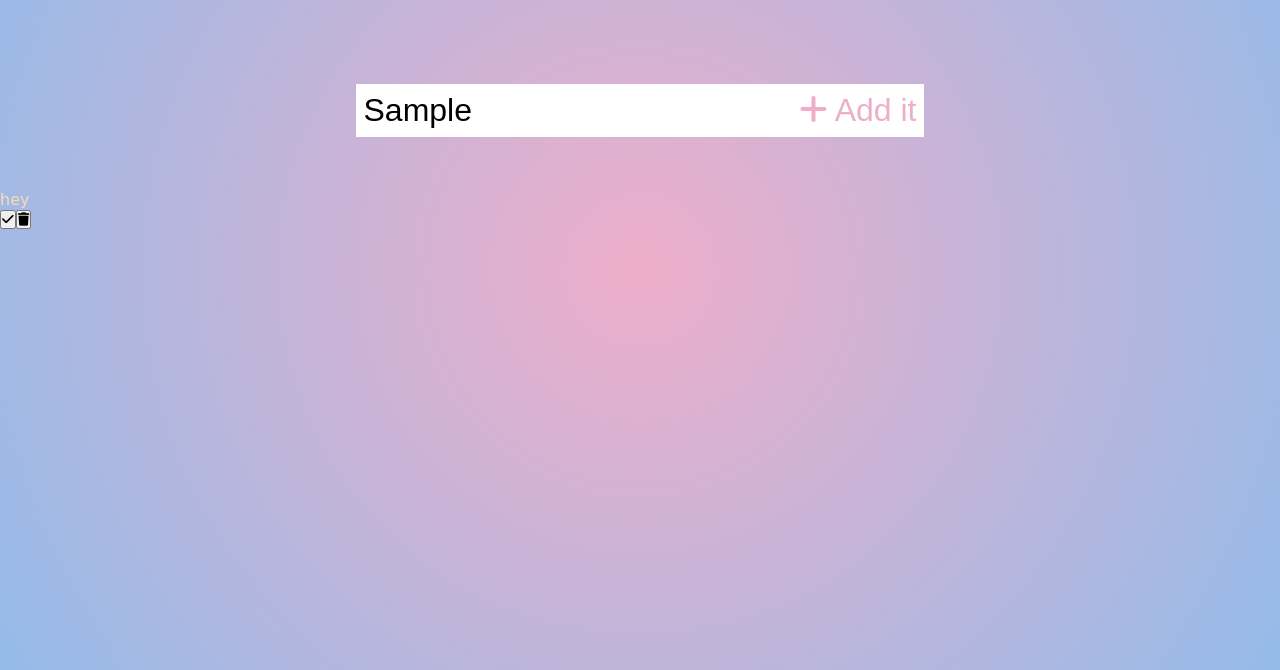
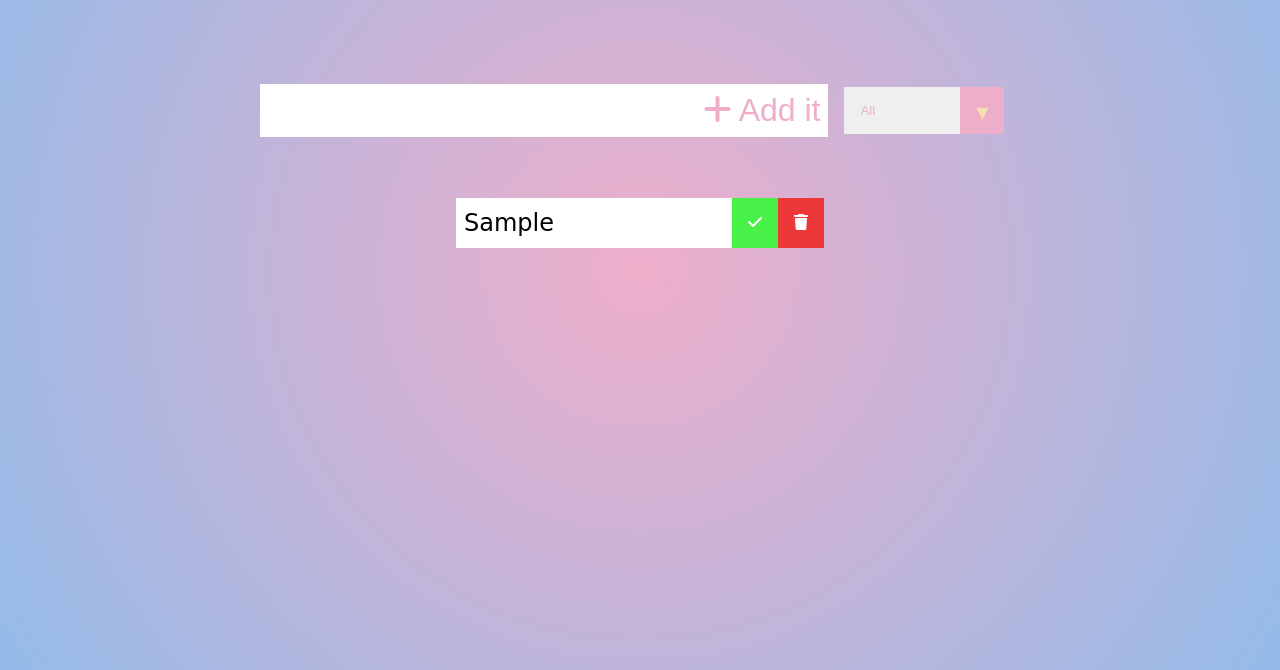
Before and after one commit to razvanr91/Basic-Todo-List, a plain HTML site: page index.html in a window 1280 px wide. Both pictures are taken after typing "Sample" into the empty fields and a click on the button "Add it". Shown: the part 130-800 px from the top of the page. Drawn offline with Linux system fonts and the light colour scheme; a web font is replaced by a local one.

Commit message:
Add local storage and filter options

```diff
--- a/app.js
+++ b/app.js
@@ -2,26 +2,139 @@
 const todoInput = document.querySelector(".todo-input");
 const todoButton = document.querySelector(".todo-button");
 const todoList = document.querySelector(".todo-list");
+const filterOption = document.querySelector(".filter-todo");
 
 //Event Listeners
+document.addEventListener('DOMContentLoaded', getTodos);
 todoButton.addEventListener('click', addTodo);
+todoList.addEventListener('click', deleteCheck);
+filterOption.addEventListener('click', filterTodos);
 
 //Functions
 function addTodo(e) {
     e.preventDefault();
+    //Check if input is empty
+    if (!(todoInput.value === '')) {
+        //Todo Div
+        const todoDiv = document.createElement('div');
+        todoDiv.classList.add('todo');
+        //Create li
+        const newTodo = document.createElement('li');
+        newTodo.classList.add('todo-item');
+        todoDiv.appendChild(newTodo);
+        newTodo.innerText= todoInput.value;
+        //Add Todo To Local Storage
+        saveLocalTodos(todoInput.value);
+        //Done button
+        const doneButton = document.createElement('button');
+        doneButton.classList.add("done-button");
+        doneButton.innerHTML = '<i class="fas fa-check"></i>';
+        todoDiv.appendChild(doneButton);
+        //Delete button
+        const deleteTodo = document.createElement('button');
+        deleteTodo.classList.add("delete-button");
+        deleteTodo.innerHTML= '<i class="fas fa-trash"></i>'
+        todoDiv.appendChild(deleteTodo);
+        todoList.appendChild(todoDiv);
+        //Clear Todo Input Value
+        todoInput.value = "";
+    } else {
+        alert('You need to write something...');
+    }
+}
+
+function deleteCheck(e) {
+    const item = e.target;
+    //Delete Todo
+    if(item.classList[0] === "delete-button") {
+        //Animation
+        item.parentElement.classList.add('fall');
+        removeLocalTodos(item.parentElement);
+        todoList.addEventListener('transitionend', () => {
+            item.parentElement.remove();
+        });
+    }
+
+    //Do Todo
+    if(item.classList[0] === "done-button") {
+        item.parentElement.classList.toggle('completed');
+    }
+}
+
+function filterTodos(e) {
+    const todos = todoList.childNodes;
+    todos.forEach(todo => {
+        switch(filterOption.value) {
+            case 'all':
+                todo.style.display = "flex";
+                break;
+            case 'done':
+                if(todo.classList.contains('completed')) {
+                    todo.style.display = "flex";
+                } else {
+                    todo.style.display = "none";
+                }
+                break;
+            case 'undone':
+                if(!todo.classList.contains('completed')) {
+                    todo.style.display = "flex";
+                } else {
+                    todo.style.display = "none";
+                }
+                break;
+        }
+    });
+}
+
+function saveLocalTodos(todo) {
+    let todos;
+    if(localStorage.getItem('todos') === null) {
+        todos = [];
+    } else {
+        todos = JSON.parse(localStorage.getItem('todos'));
+    }
+    todos.push(todo);
+    localStorage.setItem('todos', JSON.stringify(todos));
+}
+
+function getTodos() {
+    let todos;
+    if(localStorage.getItem('todos') === null) {
+        todos = [];
+    } else {
+        todos = JSON.parse(localStorage.getItem('todos'));
+    }
+    todos.forEach(todo => {
+    //Todo Div
     const todoDiv = document.createElement('div');
     todoDiv.classList.add('todo');
+    //Create li
     const newTodo = document.createElement('li');
     newTodo.classList.add('todo-item');
+    newTodo.innerText= todo;
     todoDiv.appendChild(newTodo);
-    newTodo.innerText= 'hey';
+    //Done button
     const doneButton = document.createElement('button');
     doneButton.classList.add("done-button");
     doneButton.innerHTML = '<i class="fas fa-check"></i>';
     todoDiv.appendChild(doneButton);
+    //Delete button
     const deleteTodo = document.createElement('button');
     deleteTodo.classList.add("delete-button");
     deleteTodo.innerHTML= '<i class="fas fa-trash"></i>'
     todoDiv.appendChild(deleteTodo);
     todoList.appendChild(todoDiv);
+    })
 }
+
+function removeLocalTodos(todo) {
+    let todos;
+    if(localStorage.getItem('todos') === null) {
+        todos = [];
+    } else {
+        todos = JSON.parse(localStorage.getItem('todos'));
+    }
+    const todoIndex = todo.children[0].innerText;
+    todos.splice(todos.indexOf(todoIndex), 1);
+    localStorage.setItem('todos', JSON.stringify(todos));
+}
--- a/index.html
+++ b/index.html
@@ -15,12 +15,18 @@
         <h1>Simple Todo List</h1>
     </header>
     <form>
-        <input type="text" class="todo-input" placeholder="Add something to do...">
+        <input type="text" class="todo-input">
         <button class="todo-button" type="submit"><i class="fas fa-plus"></i> Add it</button>
+        <div class="select">
+            <select name="todos"  class="filter-todo">
+                <option value="all">All</option>
+                <option value="done">Done</option>
+                <option value="undone">In progress..</option>
+            </select>
+        </div>
     </form>
     <div class="todo-container">
-        <ul class="todo-list">
-        </ul>
+        <ul class="todo-list"></ul>
     </div>
 
     <script src="app.js"></script>
--- a/styles.css
+++ b/styles.css
@@ -41,3 +41,100 @@ form button:hover {
     background: rgba(238,174,202,1);
     color: white;
 }
+
+.todo-container {
+    display: flex;
+    justify-content: center;
+    justify-items: center;
+}
+
+.todo-list {
+    min-width: 30%;
+    list-style: none;
+}
+
+.todo {
+    margin: 0.5rem;
+    background: white;
+    color: black;
+    font-size: 1.5rem;
+    display: flex;
+    justify-content: space-between;
+    align-items: center;
+    transition: all 0.5s ease;
+}
+
+.todo li {
+    flex: 1;
+}
+
+.done-button, .delete-button {
+    color: white;
+    border: none;
+    padding: 1rem;
+    cursor: pointer;
+    font-size: 1rem;
+}
+
+.done-button {
+    background: rgb(71, 241, 71)
+}
+
+.delete-button {
+    background: rgb(236, 56, 56)
+}
+
+.todo-item {
+    padding: 0rem 0.5rem;
+}
+
+.fa-check, .fa-trash {
+    pointer-events: none;
+}
+
+.completed {
+    text-decoration: line-through;
+    opacity: 0.5;
+}
+
+.fall {
+    transform: translateY(8rem) rotateZ(20deg);
+    opacity: 0;
+}
+
+select {
+    -webkit-appearance: none;
+    -moz-appearance: none;
+    appearance: none;
+    outline: none;
+    border: none;
+}
+
+.select {
+    margin: 1rem;
+    position: relative;
+    overflow: hidden;
+}
+
+select {
+    color: rgba(238,174,202,1);
+    width: 10rem;
+    cursor: pointer;
+    padding: 1rem;
+}
+
+.select::after {
+    content: "\25BC";
+    position: absolute;
+    background: rgba(238,174,202,1);
+    top: 0;
+    right: 0;
+    padding: 1rem;
+    pointer-events: none;
+    transition: all 0.3s ease;
+}
+
+.select:hover::after {
+    background: white;
+    color: rgba(238,174,202,1);
+}
```
